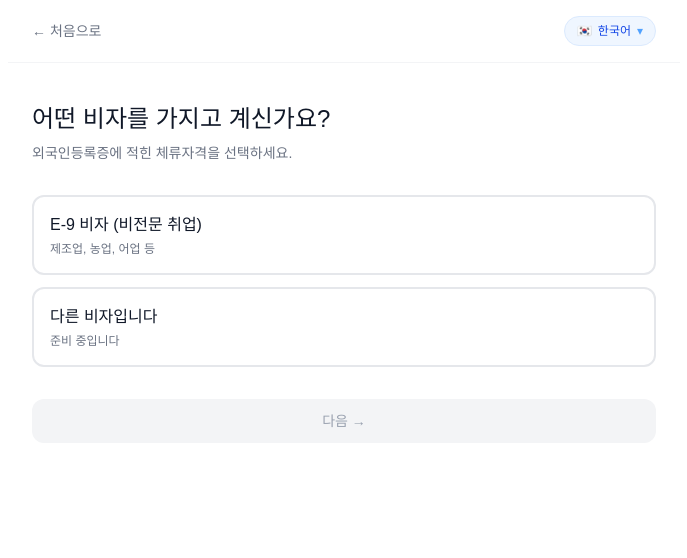
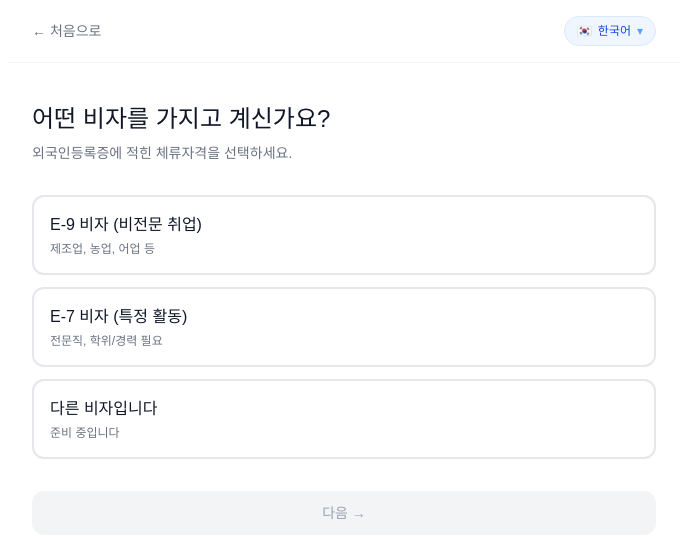
Before and after one commit to leesoyeol1213-glitch/immigration-helper, a Next.js app: page /start in a window 1280 px wide. Shown: the top 558 px of the page, without its empty margins (296-983 px from the left). Built offline with nearby package versions, Linux system fonts and the light colour scheme.

Commit message:
feat: E-7 비자 지원 추가 (학위증명서, 경력증명서)

```diff
--- a/app/start/page.tsx
+++ b/app/start/page.tsx
@@ -11,6 +11,7 @@ export default function StartPage() {
 
   const visaOptions = [
     { value: "E-9", label: TEXTS.visaE9Label[lang], desc: TEXTS.visaE9Desc[lang] },
+    { value: "E-7", label: TEXTS.visaE7Label[lang], desc: TEXTS.visaE7Desc[lang] },
     { value: "other", label: TEXTS.visaOtherLabel[lang], desc: TEXTS.visaOtherDesc[lang] },
   ];
 
@@ -24,7 +25,10 @@ export default function StartPage() {
 
         <div className="space-y-3">
           {visaOptions.map((option) => (
-            <button key={option.value} onClick={() => setVisa(option.value)}
+            <button key={option.value} onClick={() => {
+  setVisa(option.value);
+  localStorage.setItem("answer_visa", option.value);
+}}
               className={`w-full p-4 rounded-xl border-2 text-left transition-all ${
                 visa === option.value ? "border-blue-700 bg-blue-50" : "border-gray-200 hover:border-blue-300"
               }`}>
@@ -40,7 +44,7 @@ export default function StartPage() {
         </div>
 
         <div className="mt-8">
-          {visa === "E-9" ? (
+          {(visa === "E-9" || visa === "E-7") ? (
             <Link href="/start/step2" className="block w-full px-6 py-3 rounded-xl font-medium text-sm bg-blue-700 text-white hover:bg-blue-800 transition-colors text-center">
               {TEXTS.next[lang]}
             </Link>
--- a/app/start/result/page.tsx
+++ b/app/start/result/page.tsx
@@ -31,6 +31,7 @@ export default function ResultPage() {
   const [expiry, setExpiry] = useState<string>("");
   const [company, setCompany] = useState<string>("");
   const [address, setAddress] = useState<string>("");
+  const [visa, setVisa] = useState("E-9");
   const [personalInfo, setPersonalInfo] = useState<PersonalInfo | null>(null);
   const [isGenerating, setIsGenerating] = useState<string>("");
 
@@ -38,6 +39,7 @@ export default function ResultPage() {
     setExpiry(localStorage.getItem("answer_expiry") || "");
     setCompany(localStorage.getItem("answer_company") || "");
     setAddress(localStorage.getItem("answer_address") || "");
+    setVisa(localStorage.getItem("answer_visa") || "E-9");
     const info = sessionStorage.getItem("personal_info");
     if (info) setPersonalInfo(JSON.parse(info));
   }, []);
@@ -58,6 +60,11 @@ export default function ResultPage() {
     leaseDesc: { ko: "지금 사는 곳의 계약서", en: "Current residence contract", vi: "Hợp đồng nơi ở hiện tại" },
     workplaceChange: { ko: "사업장 변경 허가서", en: "Workplace change permit", vi: "Giấy phép đổi nơi làm việc" },
     workplaceChangeDesc: { ko: "고용센터에서 먼저 발급받으세요", en: "Get from Employment Center first", vi: "Lấy từ Trung tâm Việc làm trước" },
+    // ↓ 추가 (마지막 } 직전에)
+  degree: { ko: "학위증명서", en: "Degree Certificate", vi: "Bằng tốt nghiệp" },
+  degreeDesc: { ko: "본국 또는 한국 대학 학위", en: "From home country or Korea", vi: "Từ quê hương hoặc Hàn Quốc" },
+  career: { ko: "경력증명서", en: "Career Certificate", vi: "Giấy chứng nhận kinh nghiệm" },
+  careerDesc: { ko: "이전 회사 경력 증명", en: "Previous work experience", vi: "Kinh nghiệm làm việc trước" },
   };
 
     // 가까운 출입국 사무소 찾기
@@ -78,6 +85,11 @@ export default function ResultPage() {
   if (company === "changed") {
     docs.push({ name: docTexts.workplaceChange[lang], desc: docTexts.workplaceChangeDesc[lang], isExtra: true });
   }
+  // ↓ E-7 전용 서류 추가
+if (visa === "E-7") {
+  docs.push({ name: docTexts.degree[lang], desc: docTexts.degreeDesc[lang], isExtra: true });
+  docs.push({ name: docTexts.career[lang], desc: docTexts.careerDesc[lang], isExtra: true });
+}
 
   const today = new Date();
   const expiryDate = expiry ? new Date(expiry) : null;
--- a/lib/i18n.ts
+++ b/lib/i18n.ts
@@ -19,6 +19,16 @@ export const TEXTS: Record<string, any> = {
     ko: "제조업, 농업, 어업 등",
     en: "Manufacturing, agriculture, fishing",
     vi: "Sản xuất, nông nghiệp, đánh bắt",
+  },
+visaE7Label: {
+    ko: "E-7 비자 (특정 활동)",
+    en: "E-7 (Specialized Worker)",
+    vi: "E-7 (Chuyên gia)",
+  },
+  visaE7Desc: {
+    ko: "전문직, 학위/경력 필요",
+    en: "Professional, requires degree/experience",
+    vi: "Chuyên gia, cần bằng cấp/kinh nghiệm",
   },
   visaOtherLabel: {
     ko: "다른 비자입니다",
```
